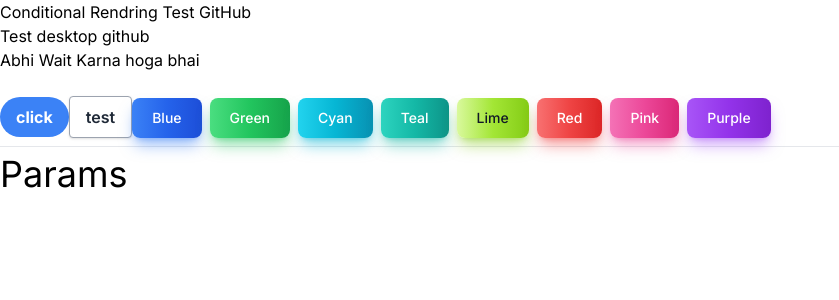
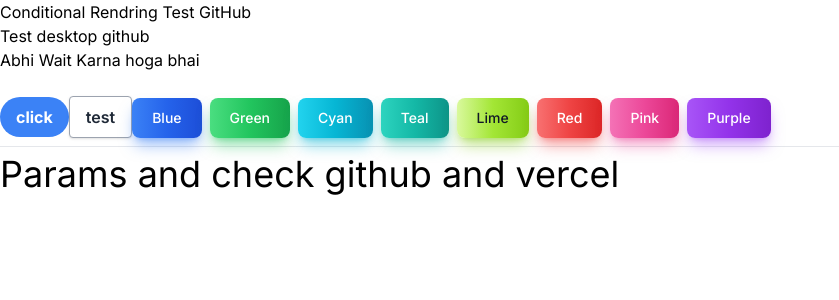
Before and after one commit to waseemghazigithub/rend, a Next.js app: page / in a window 1280 px wide. Shown: the top 300 px of the page, without its empty margins (0-839 px from the left). Built offline with nearby package versions, Linux system fonts and the light colour scheme.

Commit message:
Update page.tsx

```diff
--- a/src/app/page.tsx
+++ b/src/app/page.tsx
@@ -27,7 +27,7 @@ export default function Home() {
 <button type="button" className="text-white bg-gradient-to-r from-purple-500 via-purple-600 to-purple-700 hover:bg-gradient-to-br focus:ring-4 focus:outline-none focus:ring-purple-300 dark:focus:ring-purple-800 shadow-lg shadow-purple-500/50 dark:shadow-lg dark:shadow-purple-800/80 font-medium rounded-lg text-sm px-5 py-2.5 text-center me-2 mb-2">Purple</button>
 
   <hr></hr>
-  <h1 className="text-[36px] mb-6"> Params </h1>
+  <h1 className="text-[36px] mb-6"> Params and check github and vercel </h1>
 
    </>
   );
```
